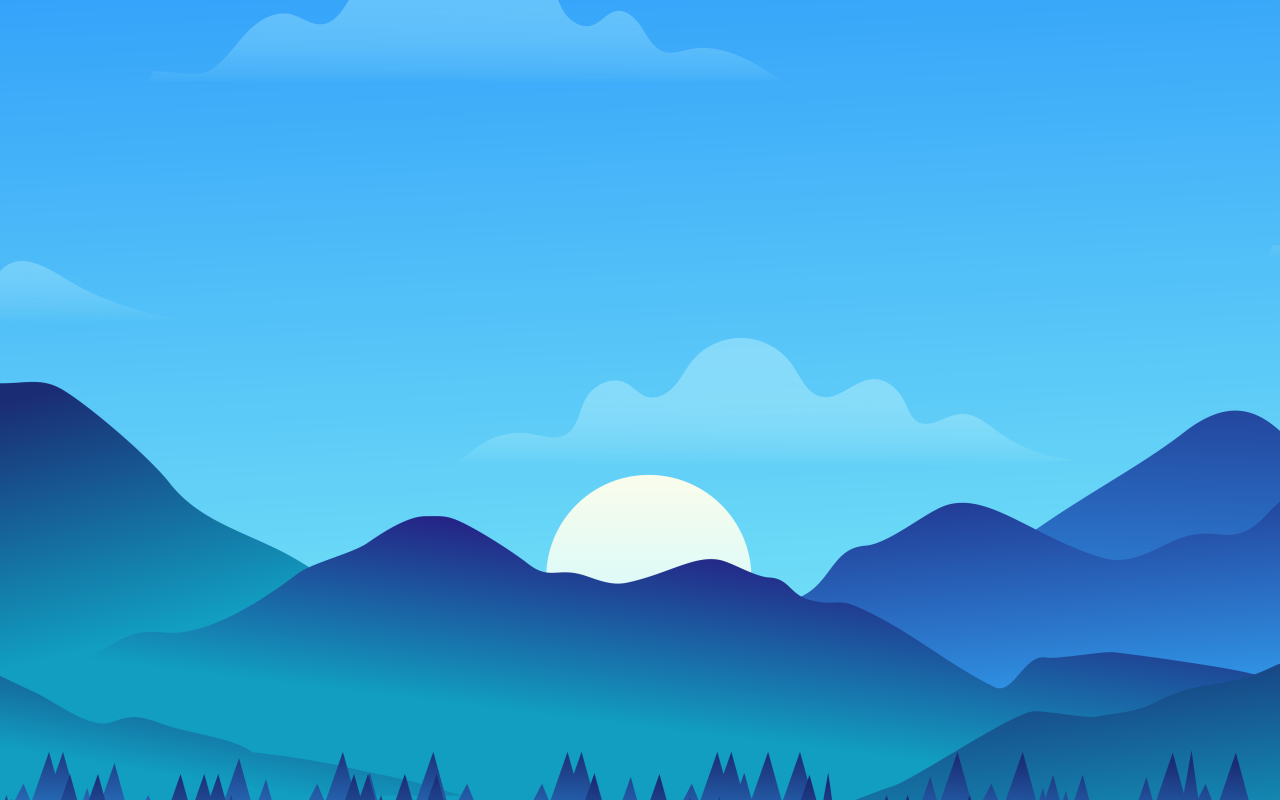
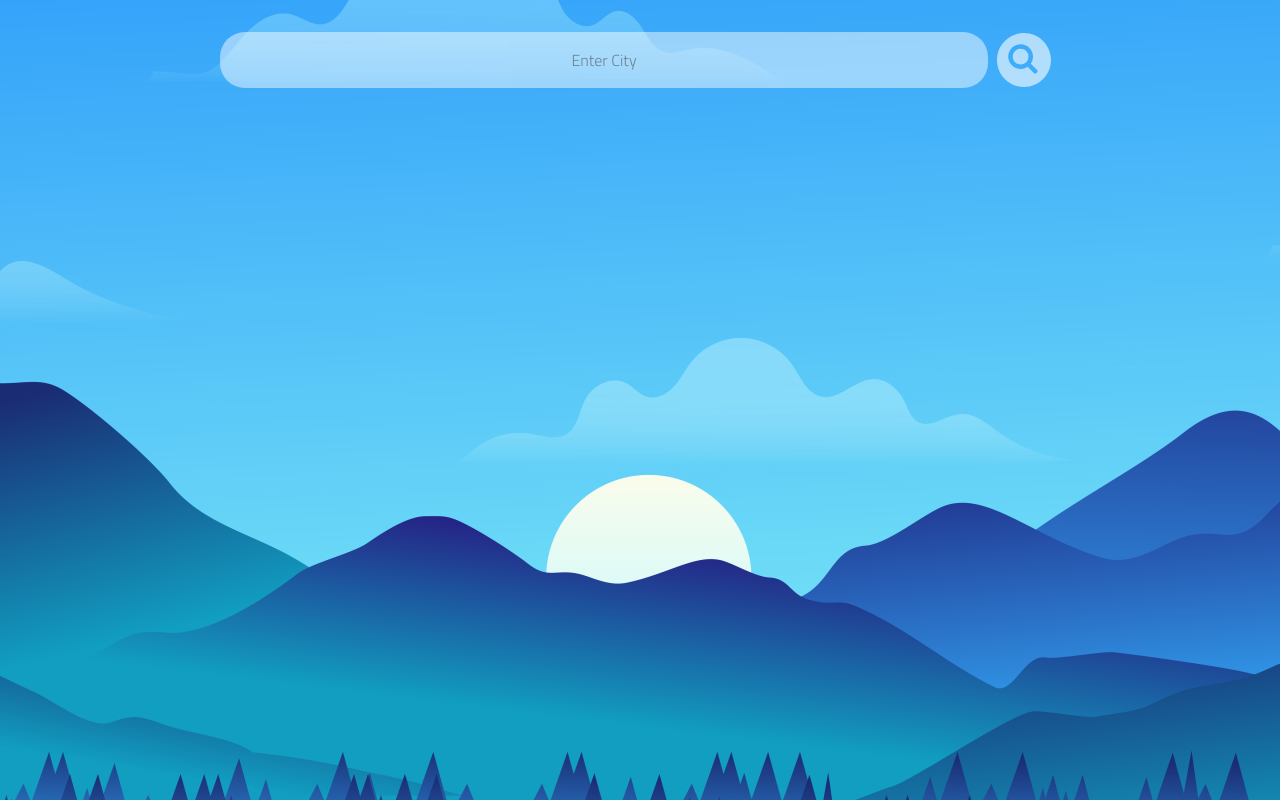
Before and after one commit to stefanomusicman/weather-app, a Next.js app: page / in a window 1280 px wide. Built offline with nearby package versions, Linux system fonts and the light colour scheme.

Commit message:
logic for data fetching is working

```diff
--- a/package.json
+++ b/package.json
@@ -12,7 +12,8 @@
     "next": "12.1.6",
     "next-pwa": "^5.5.2",
     "react": "18.1.0",
-    "react-dom": "18.1.0"
+    "react-dom": "18.1.0",
+    "react-icons": "^4.4.0"
   },
   "devDependencies": {
     "@types/node": "17.0.38",
--- a/pages/index.tsx
+++ b/pages/index.tsx
@@ -1,17 +1,32 @@
-import { useState } from 'react'
-import type { NextPage } from 'next'
-import styles from '../styles/Home.module.css'
+import { useState } from 'react';
+import type { NextPage } from 'next';
+import styles from '../styles/Home.module.css';
+import { IoSearchCircle } from 'react-icons/io5';
 
 const Home: NextPage = () => {
 
   const [city, setCity] = useState('');
-  const [weatherData, setWeatherData] = useState('');
+  const [weatherData, setWeatherData]: any = useState('');
 
-  const API_URL = `https://api.openweathermap.org/data/2.5/weather?q=${city}&appid=c4ee778626f5cd6222135068ec2fa634`
+  const API_URL: string = `https://api.openweathermap.org/data/2.5/weather?q=${city}&appid=c4ee778626f5cd6222135068ec2fa634`
+
+  const fetchData = async () => {
+    let response = await fetch(API_URL);
+    let data = await response.json();
+    setWeatherData(data);
+    setCity('');
+  }
+  console.log(weatherData);
 
   return (
     <div className={styles.primary}>
+      <div className={styles.searchBox}>
+        <input type="text" value={city} placeholder='Enter City' onChange={(event) => setCity(event.target.value)}/>
+        <IoSearchCircle onClick={fetchData} className={styles.searchIcon}/>
+      </div>
+      <div>
 
+      </div>
     </div>
   )
 }
--- a/styles/Home.module.css
+++ b/styles/Home.module.css
@@ -7,3 +7,35 @@
   background-image: url('../images/animated-2.jpg');
   background-position: center;
 }
+
+.searchBox {
+  display: flex;
+  justify-content: center;
+  align-items: center;
+  width: 100%;
+  margin-top: 1.5em;
+}
+
+.primary input {
+  background: rgba(255,255,255, 0.6);
+  padding: 1em;
+  text-align: center;
+  border-radius: 25px;
+  border: none;
+  opacity: 0.8;
+  text-decoration: none;
+  outline: none;
+  font-size: 1rem;
+  font-family: 'Titillium Web';
+  width: 60%;
+}
+
+.searchIcon {
+  color: rgba(255,255,255, 0.6);
+  width: 4.5em;
+  height: 4.5em;
+}
+
+.searchIcon:hover {
+  cursor: pointer;
+}
--- a/styles/globals.css
+++ b/styles/globals.css
@@ -1,3 +1,4 @@
+@import url('https://fonts.googleapis.com/css2?family=Titillium+Web:wght@300&display=swap');
 html,
 body {
   padding: 0;
```
Also changed, not shown: 2 other files (tests, documents, lock files or other folders).
